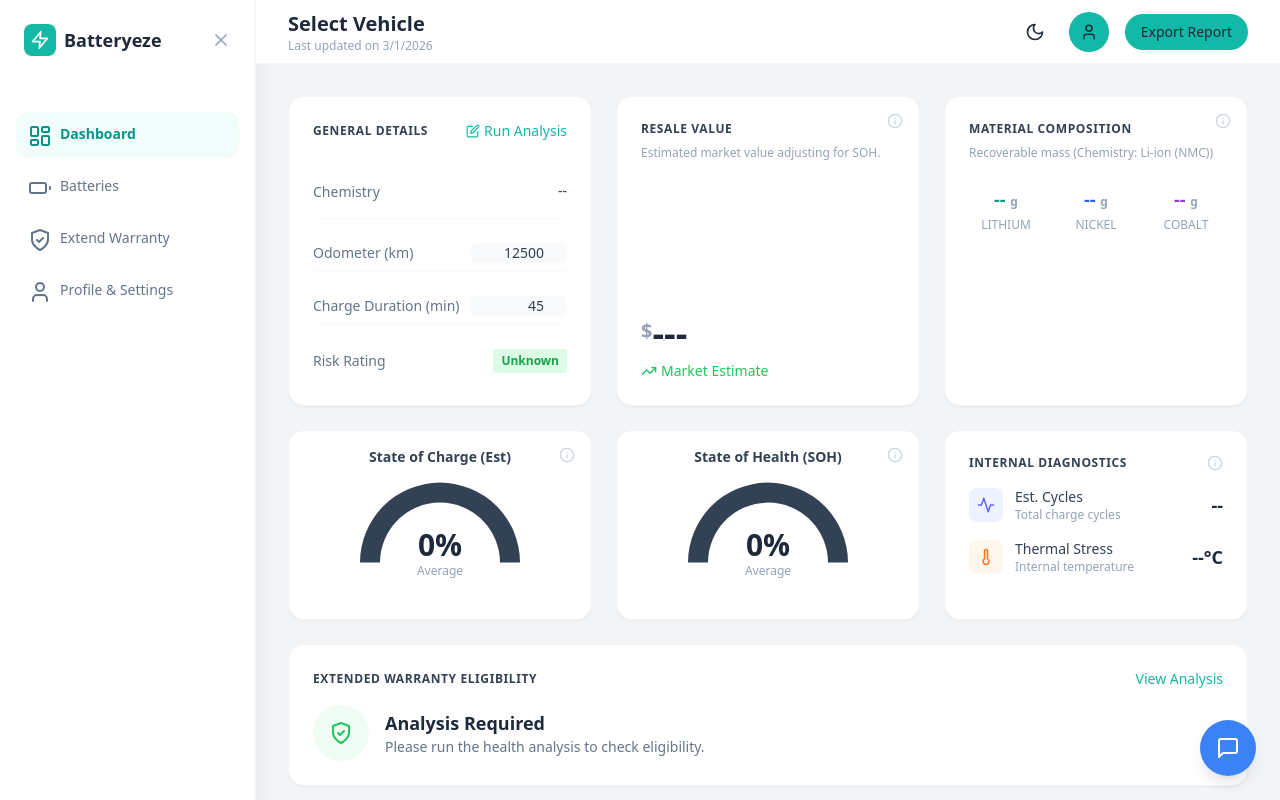
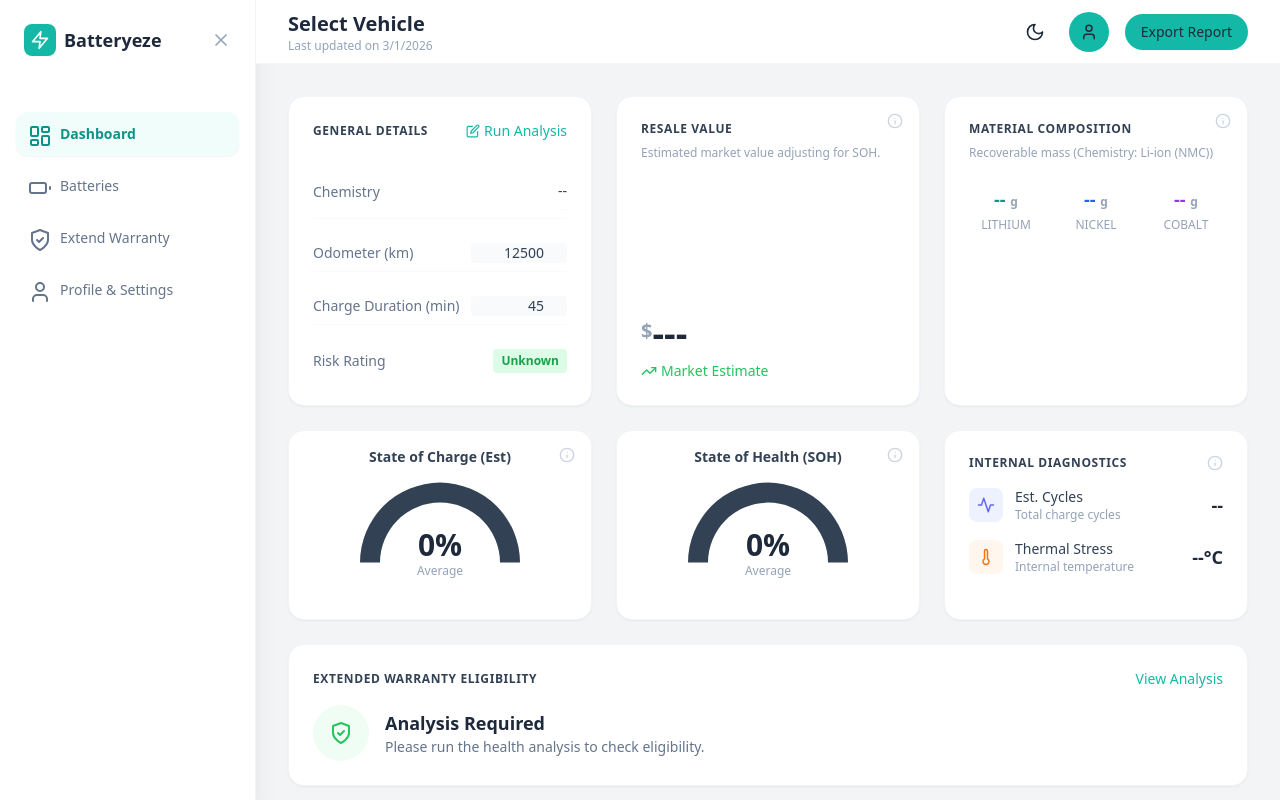
Before and after one commit to HarshGangurde/EV-Battery-Passport, a React (Vite) app in the folder frontend/: page / in a window 1280 px wide. Built offline with nearby package versions, Linux system fonts and the light colour scheme.

Commit message:
chatbot removed

```diff
--- a/frontend/src/App.jsx
+++ b/frontend/src/App.jsx
@@ -860,7 +860,7 @@ function App() {
                     </div>
 
                     {/* Floating Chat */}
-                    <ChatBot healthData={result} />
+                    {/* <ChatBot healthData={result} /> */}
 
                 </main>
             </div>
```
